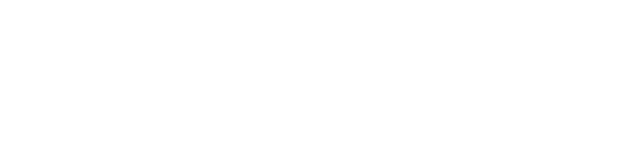
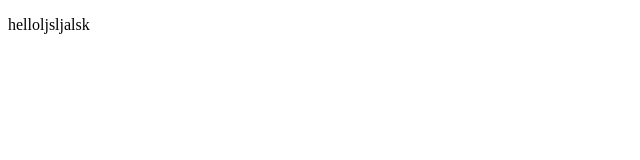
Before and after one commit to shozi123/gitprac, a plain HTML site: page index.html in a window 1280 px wide. Shown: the whole page, without its empty margins (0-640 px from the left). Drawn offline with Linux system fonts and the light colour scheme.

Commit message:
Update index.html

```diff
--- a/index.html
+++ b/index.html
@@ -6,6 +6,6 @@
     <title>Document</title>
 </head>
 <body>
-
+    <p> helloljsljalsk</p>
 </body>
 </html>
```
